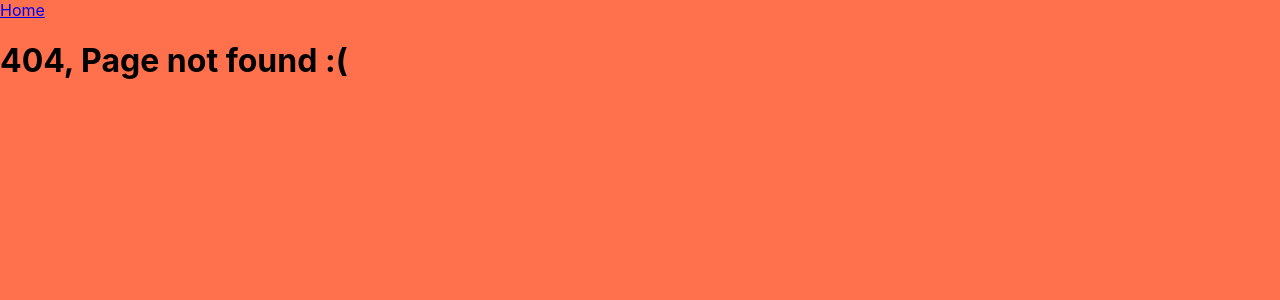
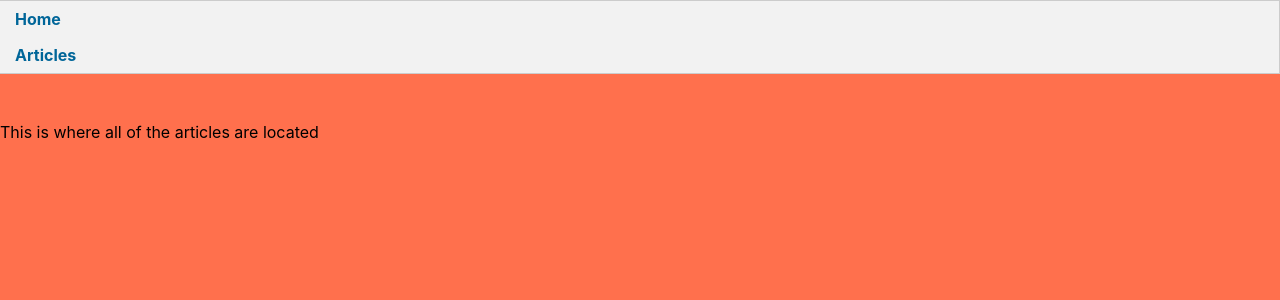
Before and after one commit to ernestviola/interactive-website, a React (Create React App) app: page /articles in a window 1280 px wide. Before the commit this address had no page. Shown: the top 300 px of the page. Built offline with nearby package versions, Linux system fonts and the light colour scheme.

Commit message:
Adding styling to the navbar

```diff
--- a/src/App.css
+++ b/src/App.css
@@ -1,2 +1,6 @@
 .App {
 }
+
+.content {
+    min-height: 100vh;
+}
--- a/src/App.js
+++ b/src/App.js
@@ -8,7 +8,10 @@ class App extends Component {
     return (
       <div className="App">
       <CustomNavbar />
+      <div className="content">
       <Routes />
+      </div>
+
       </div>
     );
   }
--- a/src/Routes.js
+++ b/src/Routes.js
@@ -1,10 +1,12 @@
 import React from 'react';
 import { Route, Switch} from 'react-router-dom';
 import Home from './containers/Home';
+import Articles from './containers/Articles';
 import NotFound from './containers/NotFound';
 
 export default () =>
  <Switch>
      <Route path="/" exact component={Home} />
+     <Route path="/articles" exact component={Articles} />
      <Route component={NotFound} />
  </Switch>
--- a/src/components/CustomNavbar.css
+++ b/src/components/CustomNavbar.css
@@ -0,0 +1,17 @@
+.nav {
+    width: 100%;
+    float: left;
+    margin: 0 0 3em 0;
+    padding: 0;
+    list-style: none;
+    background-color: #f2f2f2;
+    border-bottom: 1px solid #ccc;
+    border-top: 1px solid #ccc; }
+
+.nav li a {
+        display: block;
+        padding: 8px 15px;
+        text-decoration: none;
+        font-weight: bold;
+        color: #069;
+        border-right: 1px solid #ccc; }
--- a/src/components/CustomNavbar.js
+++ b/src/components/CustomNavbar.js
@@ -1,11 +1,14 @@
 import React, { Component } from 'react';
 import {NavLink} from 'react-router-dom';
-
+import './CustomNavbar.css';
 class CustomNavbar extends Component {
     render() {
         return (
             <div>
-                <NavLink exact to="/">Home</NavLink>
+                <ul className="nav">
+                    <li><NavLink exact to="/">Home</NavLink></li>
+                    <li><NavLink exact to="/articles">Articles</NavLink></li>
+                </ul>
             </div>
         );
     }
--- /dev/null
+++ b/src/containers/Articles.js
@@ -0,0 +1,13 @@
+import React, { Component } from 'react';
+
+class Articles extends Component {
+    render() {
+        return (
+            <div>
+                This is where all of the articles are located
+            </div>
+        );
+    }
+}
+
+export default Articles;
```
